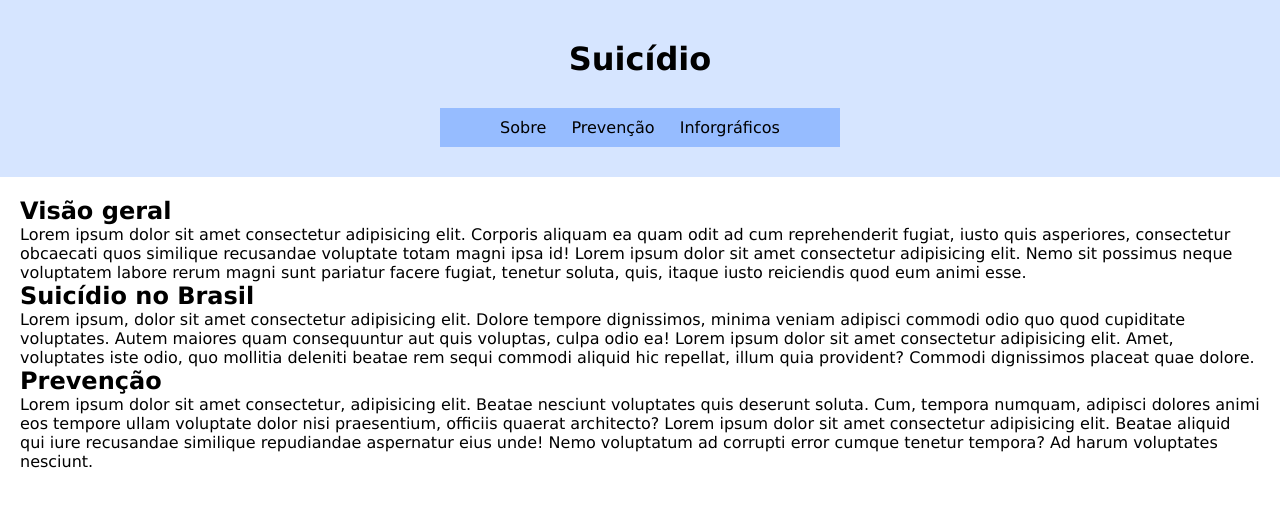
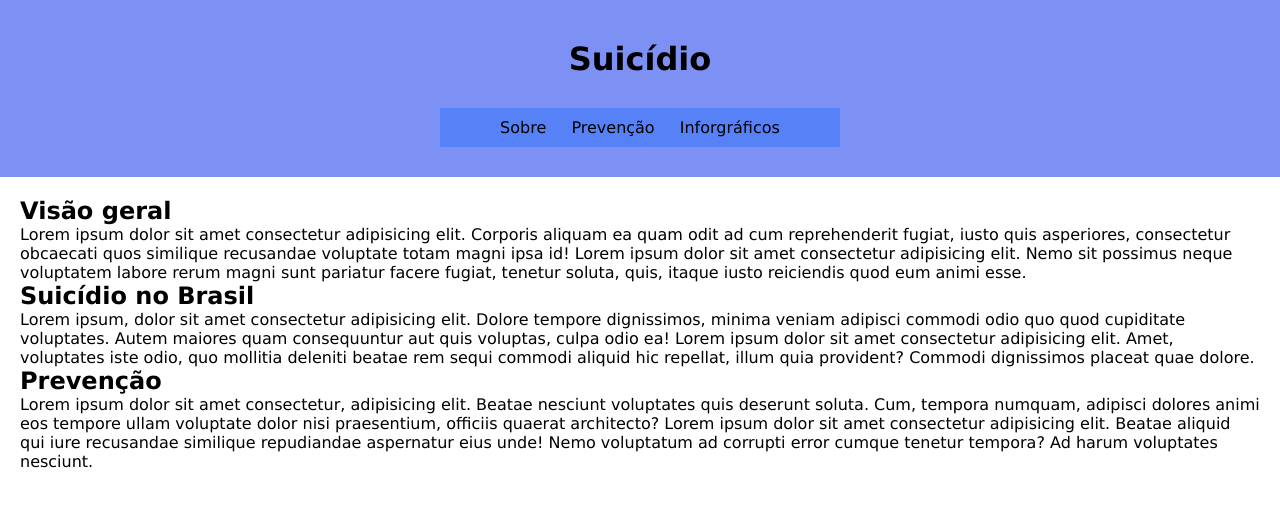
Before and after one commit to caibealves/Plataforma-Suicidio, a plain HTML site: page index.html in a window 1280 px wide. Drawn offline with Linux system fonts and the light colour scheme.

Commit message:
changed style

```diff
--- a/estilos/style.css
+++ b/estilos/style.css
@@ -14,7 +14,7 @@ body {
 header {
     margin: auto;
     padding: 30px;
-    background-color: rgba(0, 94, 255, 0.162);
+    background-color: rgba(5, 42, 231, 0.518);
 }
 header > h1 {
     text-align: center;
```
Also changed, not shown: 1 other file.
